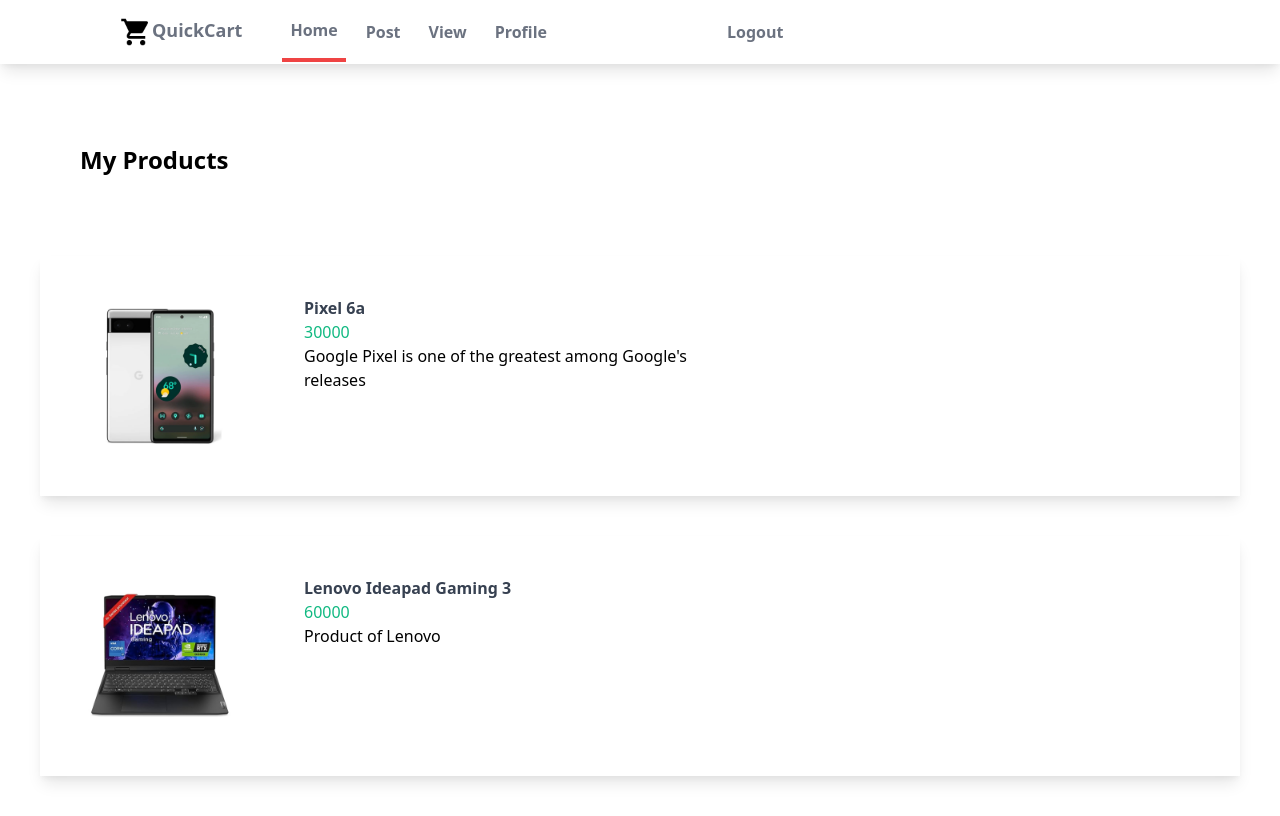
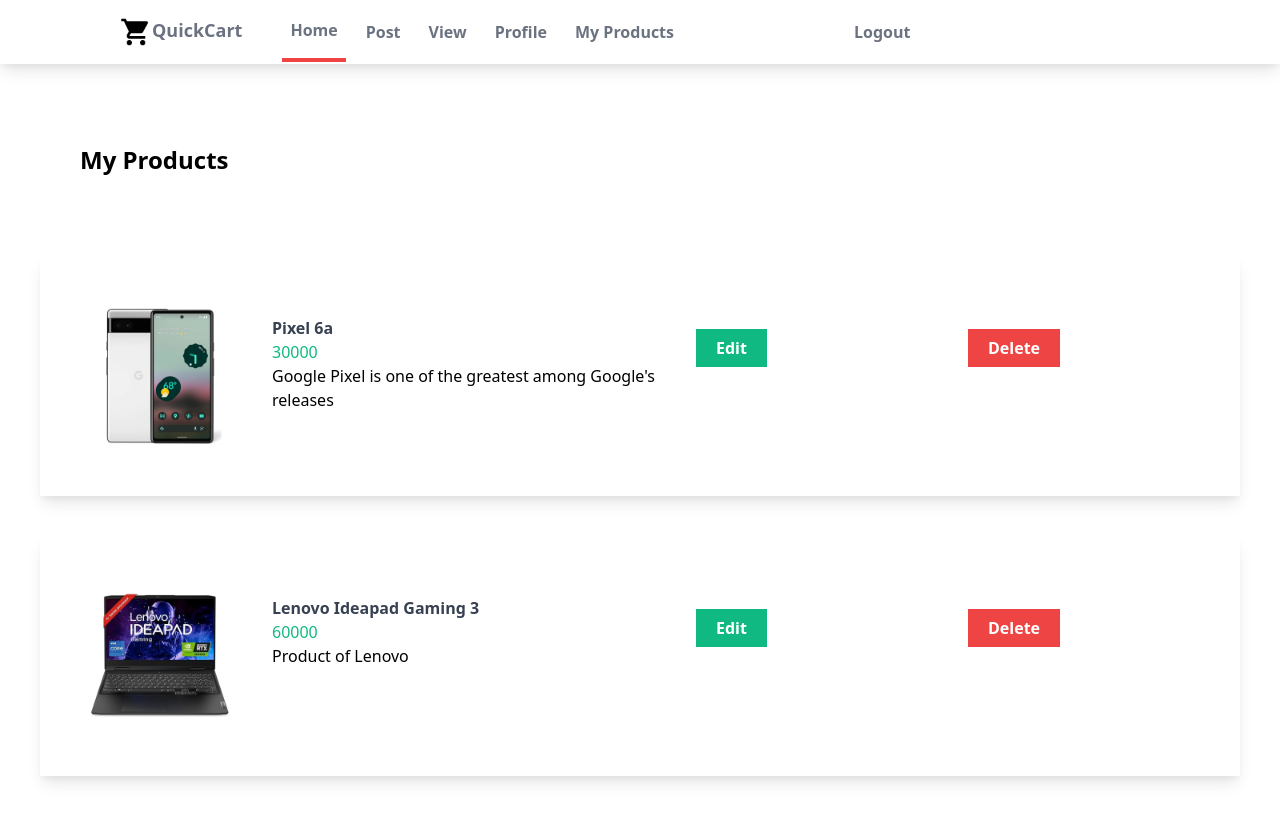
Before and after one commit to a-anuj/django, a Django app: page /myapp/products/mylistings/ in a window 1280 px wide. Run offline with Django 4.2, Linux system fonts and the light colour scheme; a user stored in the database is signed in; data comes from the database, SQL or seed files in the repository; both versions use the stored data as it was after the commit; style sheets or scripts are compiled from the project's sources.

Commit message:
added edit and delete buttons on the mylistings page

```diff
--- a/mysite/myapp/templates/myapp/base.html
+++ b/mysite/myapp/templates/myapp/base.html
@@ -20,7 +20,10 @@
                             <a href="{% url 'myapp:products' %}" class="py-4 px-2 text-gray-500 font-semibold">View</a>
                             {% if user.is_authenticated %}
                             <a href="{% url 'users:profile' %}" class="py-4 px-2 text-gray-500 font-semibold">Profile</a>
+                            <a href="{% url 'myapp:mylistings' %}" class="py-4 px-2 text-gray-500 font-semibold">My Products</a>
                             <a href="{% url 'users:logout' %}" class="py-4 px-40 text-gray-500 font-semibold">Logout</a>
+
+
                             {% else %}
                                 <a href="{% url 'users:login' %}" class="py-4 px-40 text-gray-500 font-semibold">Login</a>
                             {% endif %}
--- a/mysite/myapp/templates/myapp/mylistings.html
+++ b/mysite/myapp/templates/myapp/mylistings.html
@@ -7,9 +7,16 @@
             <img class="w-40 h-40" src="{{product.image.url}}" alt="">
         </span>
         <span class="w-2/5">
-            <div class="font-bold text-gray-700">{{product.name}}</div>
+            <div class="font-bold text-gray-700 mt-5">{{product.name}}</div>
             <div class="text-green-500">{{product.price}}</div>
             <div>{{product.desc}}</div>
+        </span>
+        <span class="w-1/5 my-10 mx-10">
+            <a class="bg-green-500 text-white font-bold px-5 py-2" href="{% url 'myapp:update_product' product.id %}">Edit</a>
+        </span>
+
+        <span class="w-1/5 my-10 mx-10">
+            <a class="bg-red-500 text-white font-bold px-5 py-2" href="{% url 'myapp:delete_product' product.id %}">Delete</a>
         </span>
     </div>
 {% endfor %}
--- a/mysite/myapp/templates/myapp/updateproduct.html
+++ b/mysite/myapp/templates/myapp/updateproduct.html
@@ -25,7 +25,7 @@
     </div>
     <div class="mb-4">
 
-        <input class="bg-green-500 text-white px-5 py-2" type="submit" name="Add Product" value="Add Product">
+        <input class="bg-green-500 text-white px-5 py-2" type="submit" name="Update Product" value="Update Product">
     </div>
 
 </form>
```
Also changed, not shown: mysite/db.sqlite3, mysite/media/images/pixel6a_p5bBEjp.webp (added).
